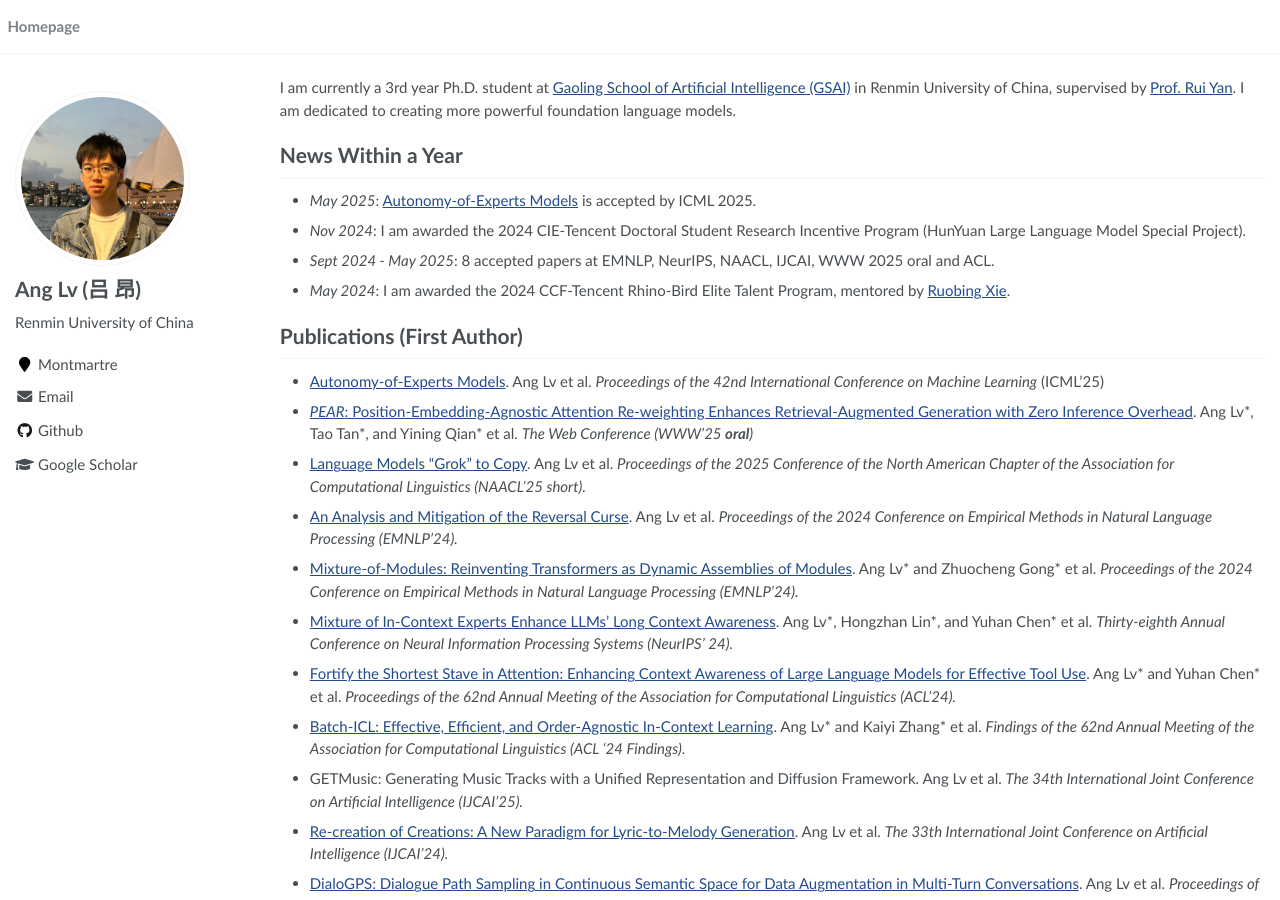
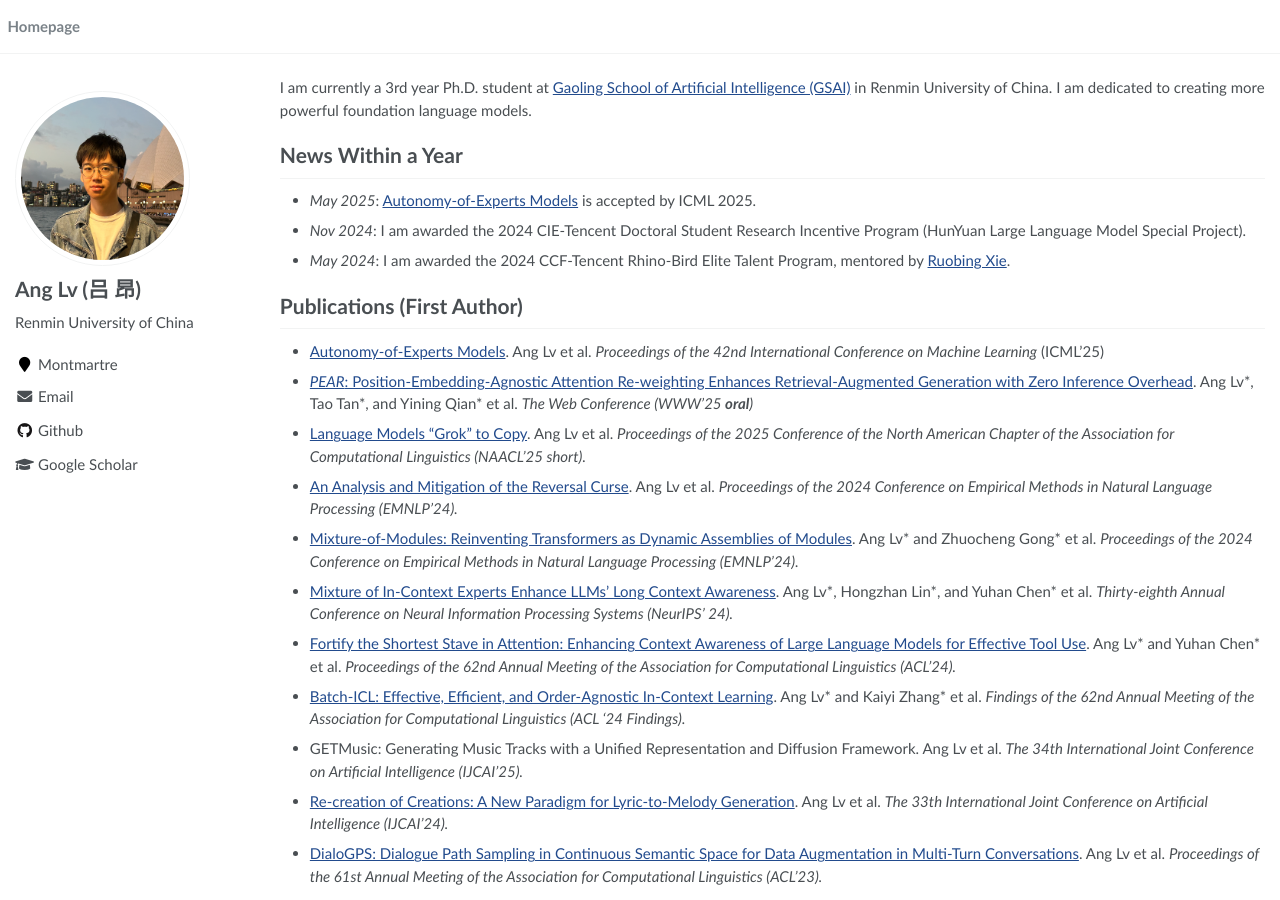
Before and after one commit to trestad/trestad.github.io, a Jekyll site: the page built from _pages/about.md, in a window 1280 px wide and 900 px high. Built offline with Jekyll 4.4.1, drawn with Linux system fonts in a browser that asks for light colours.

Commit message:
Update about.md

```diff
--- a/_pages/about.md
+++ b/_pages/about.md
@@ -10,15 +10,13 @@ redirect_from:
 
 <span class='anchor' id='about-me'></span>
 
-I am currently a 3rd year Ph.D. student at [Gaoling School of Artificial Intelligence (GSAI)](http://ai.ruc.edu.cn/english/index.htm) in Renmin University of China, supervised by [Prof. Rui Yan](https://scholar.google.com/citations?user=eLw6g-UAAAAJ&hl=en). I am dedicated to creating more powerful foundation language models.
+I am currently a 3rd year Ph.D. student at [Gaoling School of Artificial Intelligence (GSAI)](http://ai.ruc.edu.cn/english/index.htm) in Renmin University of China. I am dedicated to creating more powerful foundation language models.
 
 # News Within a Year
 
 - *May 2025*: [Autonomy-of-Experts Models](https://arxiv.org/pdf/2501.13074) is accepted by ICML 2025.
 
 - *Nov 2024*: I am awarded the 2024 CIE-Tencent Doctoral Student Research Incentive Program (HunYuan Large Language Model Special Project).
-
-- *Sept 2024 - May 2025*: 8 accepted papers at EMNLP, NeurIPS, NAACL, IJCAI, WWW 2025 oral and ACL.
 
 - *May 2024*: I am awarded the 2024 CCF-Tencent Rhino-Bird Elite Talent Program, mentored by [Ruobing Xie](https://ruobingxie.github.io/).
 
```
